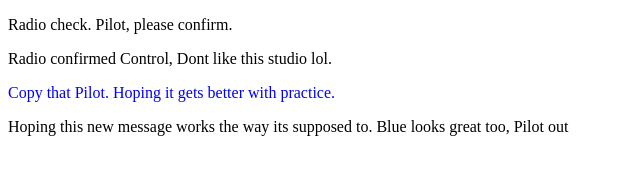
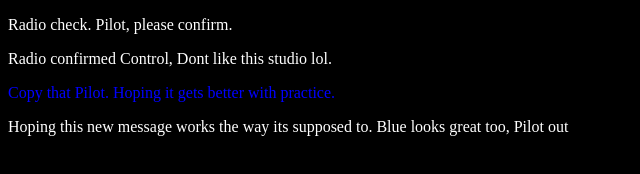
Before and after one commit to AForrest56/Studio-CSS-and-Git, a plain HTML site: page index.html in a window 1280 px wide. Shown: the whole page, without its empty margins (0-640 px from the left). Drawn offline with Linux system fonts and the light colour scheme.

Commit message:
fixed stylesheet mistake

```diff
--- a/style.css
+++ b/style.css
@@ -0,0 +1,4 @@
+body {
+    color: white;
+    background-color: black;
+}
```
Also changed, not shown: index.html (+1 -1 lines).
